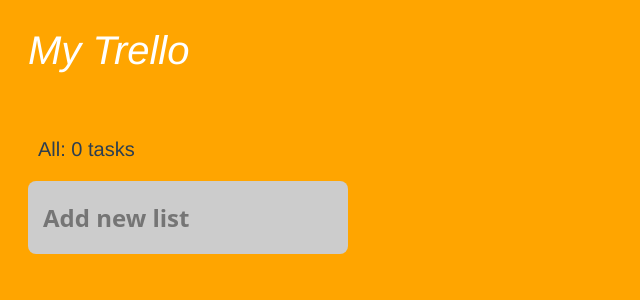
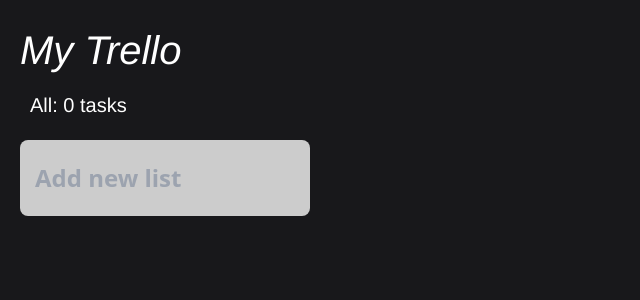
Before and after one commit to kawabata324/MytrelloApp, a Vue app: page / in a window 1280 px wide. Shown: the top 300 px of the page, without its empty margins (0-640 px from the left). Built offline with nearby package versions, Linux system fonts and the light colour scheme.

Commit message:
[UPDATE]tailwindcssの導入

```diff
--- a/package.json
+++ b/package.json
@@ -13,6 +13,9 @@
   },
   "devDependencies": {
     "@vitejs/plugin-vue": "^2.0.0",
+    "autoprefixer": "^10.4.2",
+    "postcss": "^8.4.5",
+    "tailwindcss": "^3.0.18",
     "vite": "^2.7.2"
   }
 }
--- /dev/null
+++ b/postcss.config.js
@@ -0,0 +1,6 @@
+module.exports = {
+  plugins: {
+    tailwindcss: {},
+    autoprefixer: {},
+  },
+}
--- a/src/App.vue
+++ b/src/App.vue
@@ -3,7 +3,7 @@
 </script>
 
 <template>
-  <div id="app">
+  <div  id="app">
     <Board />
   </div>
 </template>
--- a/src/assets/css/style.css
+++ b/src/assets/css/style.css
@@ -1,5 +1,9 @@
+@tailwind base;
+@tailwind components;
+@tailwind utilities;
+
 html {
-  background: orange;
+  background: #18181b;
   font-family: 'Avenir', Helvetica, Arial, 'system-ui', sans-serif;
   -webkit-font-smoothing: antialiased;
   -moz-osx-font-smoothing: grayscale;
@@ -10,7 +14,7 @@
 }
 
 header {
-  background: orange;
+  background: #18181b;
   height: 70px;
   color: white;
   font-style: italic;
@@ -109,12 +113,6 @@
   vertical-align: top;
 }
 
-.listheader {
-  width: 290px;
-  display: inline-flex;
-  justify-content: space-between;
-}
-
 .list-title {
   font-size: 20px;
   font-weight: bold;
--- a/src/components/Board.vue
+++ b/src/components/Board.vue
@@ -23,7 +23,7 @@
   <div>
     <header>My Trello</header>
     <main>
-      <p class="info-line">All: {{ totalCardCounts }} tasks</p>
+      <p class="info-line text-white">All: {{ totalCardCounts }} tasks</p>
       <div>
         <draggable
           v-model="store.lists"
--- a/src/components/List.vue
+++ b/src/components/List.vue
@@ -35,9 +35,15 @@
 
 <template>
   <div class="list">
-    <div class="listheader">
+    <div class="w-72 flex justify-start items-center">
       <p class="list-title">{{ props.title }}</p>
-      <p class="list-counter">total:{{ totalCardList }}</p>
+      <span
+        class="inline-flex items-center justify-center h-8 w-8 rounded-full bg-gray-500"
+      >
+        <span class="text-sm font-medium leading-none text-white">{{
+          totalCardList
+        }}</span>
+      </span>
       <div class="deletelist" @click="removeList">✖️</div>
     </div>
     <draggable v-model="cards" item-key="id" group="cards">
--- /dev/null
+++ b/tailwind.config.js
@@ -0,0 +1,7 @@
+module.exports = {
+  content: ["./index.html", "./src/**/*.{vue,js,ts,jsx,tsx}"],
+  theme: {
+    extend: {},
+  },
+  plugins: [],
+};
```
Also changed, not shown: 2 other files (tests, documents, lock files or other folders).
